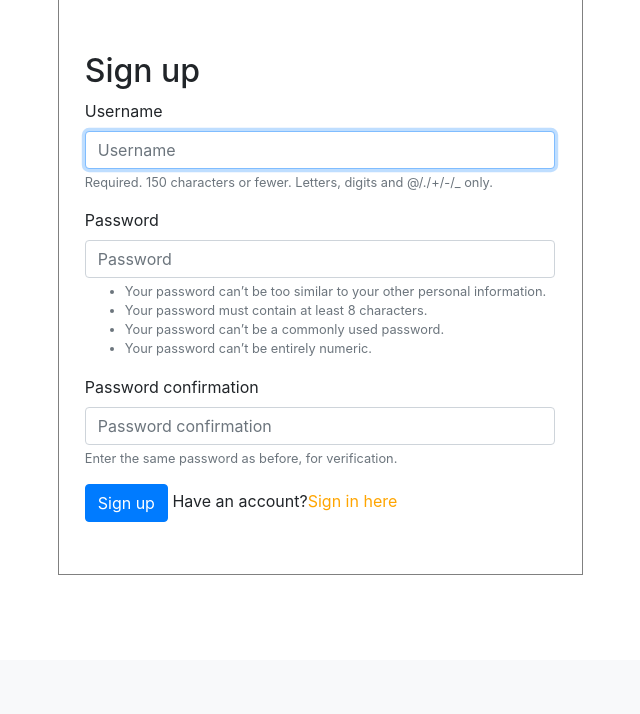
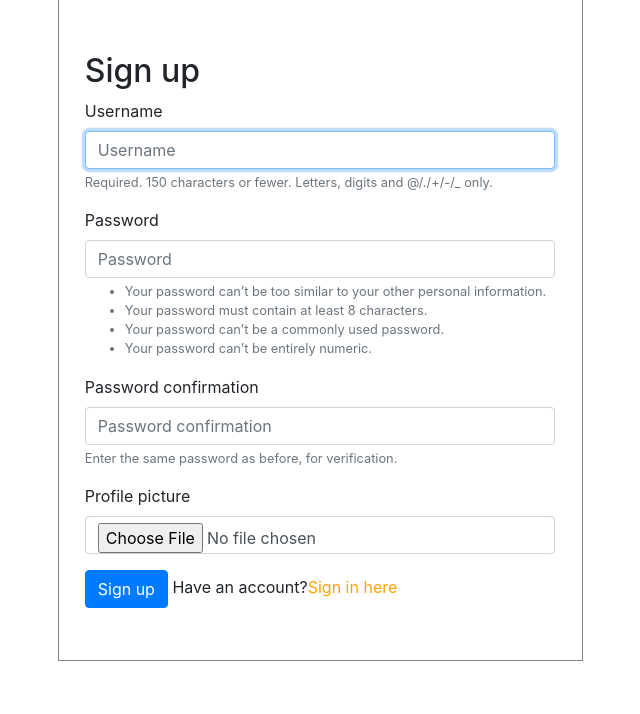
Before and after one commit to HRangelov/gallery, a Django app: page /accounts/signup/ in a window 1280 px wide. Shown: the part 140-854 px from the top of the page, without its empty margins (320-960 px from the left). Before the commit the page ends 715 px from the top, so only its background shows below. Run offline with Django 3.2, Linux system fonts and the light colour scheme; parts of the project's set-up code (start-up, migrations or seed data) failed here and were passed over; some libraries are stand-ins or nearby versions.

Commit message:
class based view added to the  user creation

```diff
--- a/accounts/urls.py
+++ b/accounts/urls.py
@@ -1,13 +1,14 @@
 from django.contrib.auth.views import LoginView
 from django.urls import path, include
 
-from accounts.views import user_profile, signup_user, signout_user
+from accounts.views import user_profile, signout_user, RegisterView
 
 urlpatterns = (
     path('signin/', LoginView.as_view(template_name='registration/login.html'), name='signin user', ),
     path('', include('django.contrib.auth.urls')),
     path('profile/', user_profile, name='current user profile'),
     path('profile/<int:pk>/', user_profile, name='user profile'),
-    path('signup/', signup_user, name='signup user'),
+    # path('signup/', signup_user, name='signup user'),
+    path('signup/', RegisterView.as_view(), name='signup user'),
     path('signout/', signout_user, name='signout user'),
 )
--- a/accounts/views.py
+++ b/accounts/views.py
@@ -1,6 +1,8 @@
 from django.contrib.auth import login, logout
 from django.contrib.auth.models import User
+from django.db import transaction
 from django.shortcuts import render, redirect
+from django.views.generic import TemplateView
 
 from accounts.forms import SignUpForm, UserProfileForm
 from accounts.models import UserProfile
@@ -26,29 +28,59 @@ def user_profile(request, pk=None):
         return redirect('current user profile')
 
 
-def signup_user(request):
-    if request.method == 'GET':
-        context = {
-            'form': SignUpForm(),
-        }
+# def signup_user(request):
+#     if request.method == 'GET':
+#         context = {
+#             'form': SignUpForm(),
+#         }
+#
+#         return render(request, 'accounts/signup.html', context)
+#     else:
+#         # Dxe5yct3WeHcCfVbVYzaf4T3W70Aainx
+#         form = SignUpForm(request.POST)
+#
+#         if form.is_valid():
+#             user = form.save()
+#             profile = UserProfile(
+#                 user=user,
+#             )
+#             profile.save()
+#
+#             login(request, user)
+#             return redirect('current user profile')
+#
+#         context = {
+#             'form': form,
+#         }
+#
+#         return render(request, 'accounts/signup.html', context)
 
-        return render(request, 'accounts/signup.html', context)
-    else:
-        # Dxe5yct3WeHcCfVbVYzaf4T3W70Aainx
-        form = SignUpForm(request.POST)
+class RegisterView(TemplateView):
+    template_name = 'accounts/signup.html'
 
-        if form.is_valid():
-            user = form.save()
-            profile = UserProfile(
-                user=user,
-            )
+    def get_context_data(self, **kwargs):
+        context = super().get_context_data(**kwargs)
+        context['user_form'] = SignUpForm()
+        context['profile_form'] = UserProfileForm()
+        return context
+
+    @transaction.atomic
+    def post(self, request):
+        user_form = SignUpForm(request.POST)
+        profile_form = UserProfileForm(request.POST, request.FILES)
+
+        if user_form.is_valid() and profile_form.is_valid():
+            user = user_form.save()
+            profile = profile_form.save(commit=False)
+            profile.user = user
             profile.save()
 
             login(request, user)
             return redirect('current user profile')
 
         context = {
-            'form': form,
+            'user_form': SignUpForm(),
+            'profile_form': UserProfileForm(),
         }
 
         return render(request, 'accounts/signup.html', context)
--- a/paintings/views.py
+++ b/paintings/views.py
@@ -73,6 +73,8 @@ def persist_painting(request, painting, template_name):
         if form.is_valid():
             if old_image:
                 clean_up_files(old_image.path)
+            # id_user
+            # form.user=request.user.userprofile
             form.save()
             Like.objects.filter(painting_id=painting.id) \
                 .delete()
--- a/templates/accounts/signup.html
+++ b/templates/accounts/signup.html
@@ -7,7 +7,10 @@
             <div class="col-lg-6">
                 <form style="border: 1px solid grey; margin: 10% 0%; padding: 10% 5%" method="post">
                     <h2>Sign up</h2>
-                    {% bootstrap_form form %}
+{#                    {% bootstrap_form form %}#}
+                    {% bootstrap_form user_form %}
+                    {% bootstrap_form profile_form %}
+
 {#                    {{ form }}#}
                     {% csrf_token %}
                     <button class="btn btn-primary" type="submit">Sign up</button>
```
Also changed, not shown: media/paintings/OIP_1.jpg (added), media/paintings/OIP_1_32uE9xe.jpg (added).
